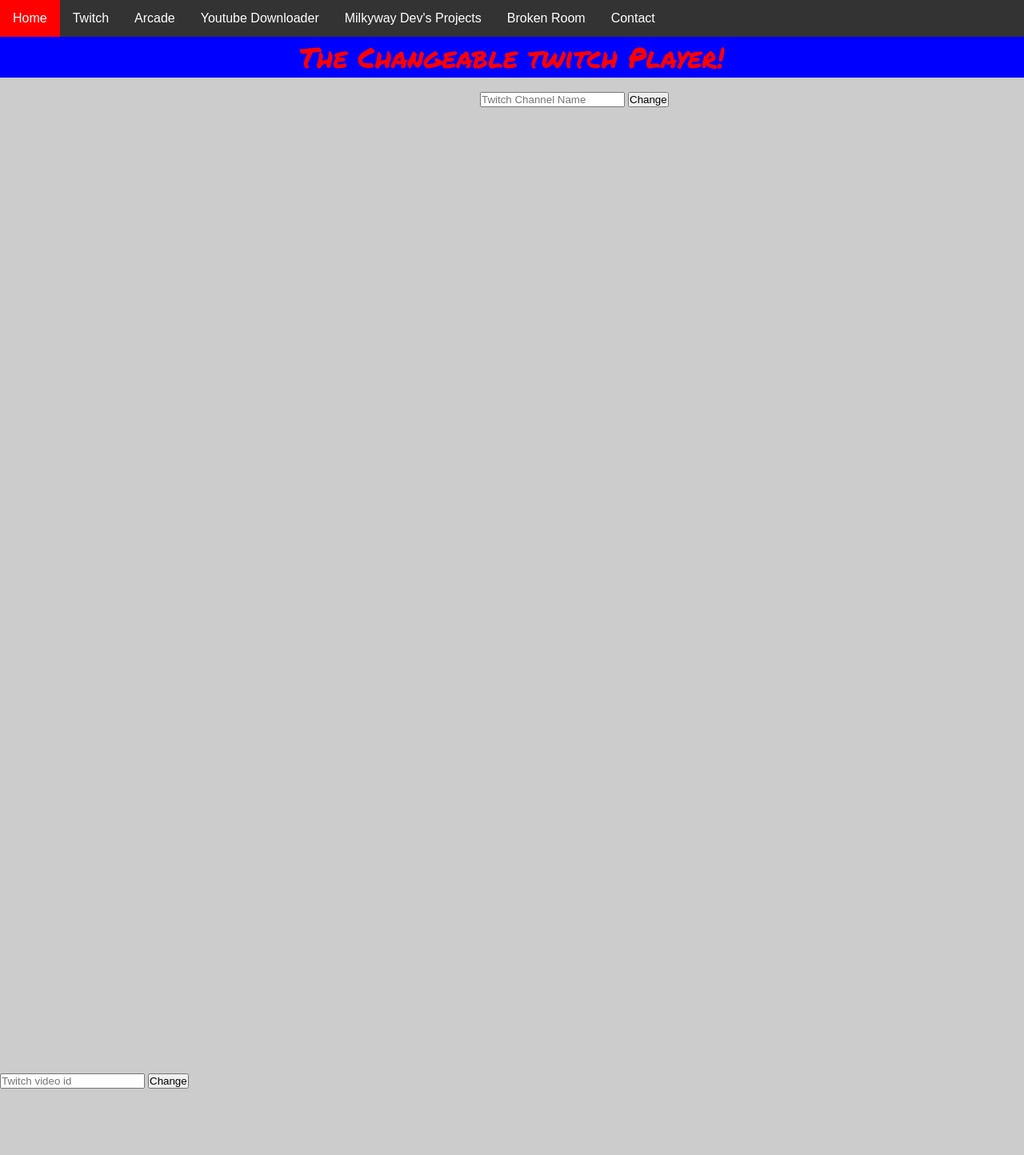
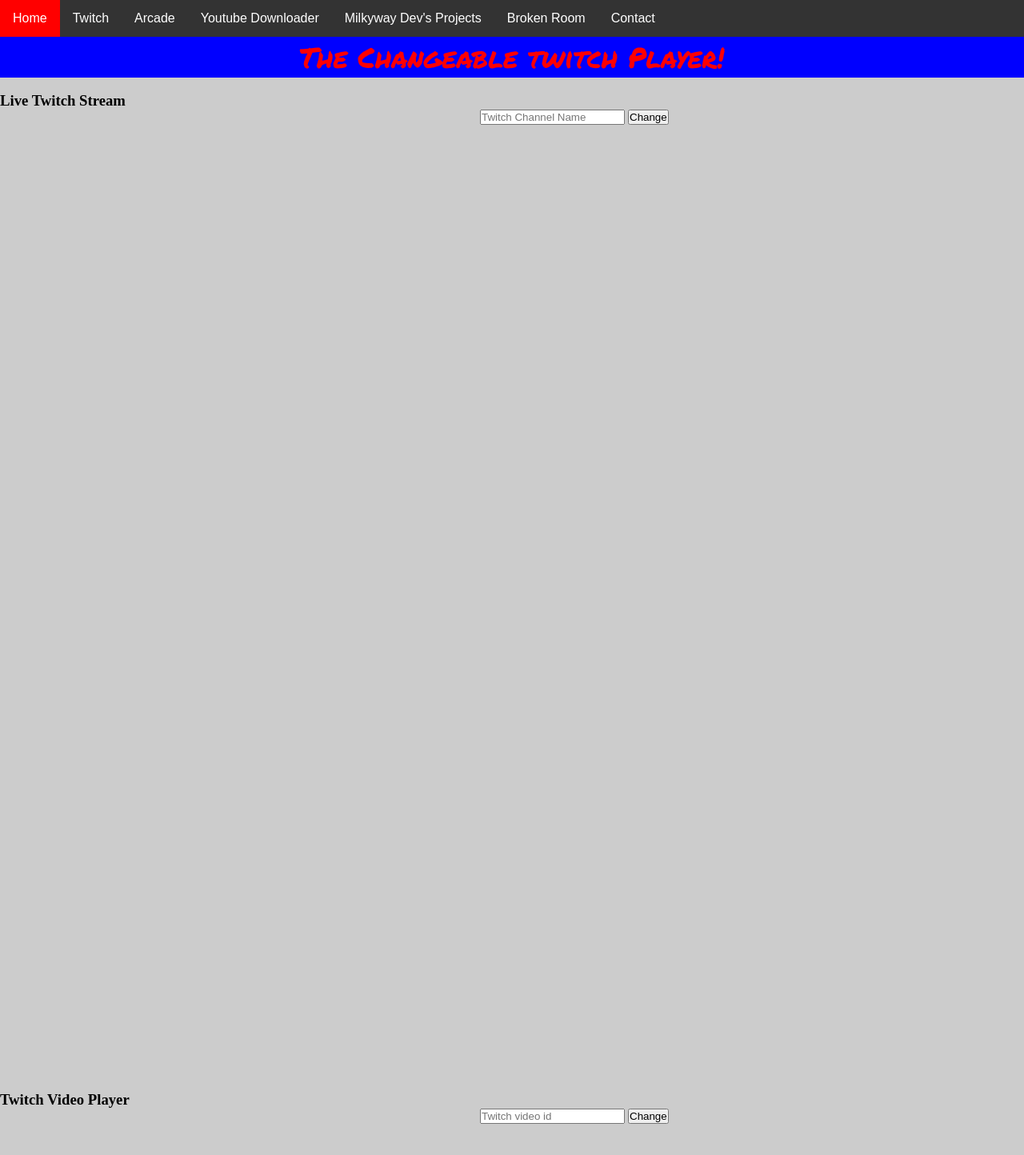
Before and after one commit to Milkyway-Devs/Root-folder, a plain HTML site: page twitch.html in a window 1280 px wide. Shown: the top 1444 px of the page at 80% size. Drawn offline with Linux system fonts and the light colour scheme.

Commit message:
Added shet

```diff
--- a/twitch.html
+++ b/twitch.html
@@ -22,6 +22,7 @@
     </div>
   <h2 class="title">The Changeable twitch Player!</h2>
   <br>
+    <h3>Live Twitch Stream</h3>
   <input id="twitchchanneltext" class="twitchchanneltext" placeholder="Twitch Channel Name">
   <button id="myBtn" onclick="changechannel()">Change</button>
   <iframe id="twitchplayer" class="twitchplayer" src="" frameborder="0" allowfullscreen="true" scrolling="no" height="700" width="1300"></iframe>
@@ -44,9 +45,10 @@
       document.getElementById("twitchchat").src = twitchchat + channel + "/chat";
     }
   </script>
-      <input id="twitchchanneltext2" class="twitchchanneltext2" placeholder="Twitch video id">
+    <h3>Twitch Video Player</h3>
+      <input id="twitchchanneltext2" class="twitchchanneltext" placeholder="Twitch video id">
   <button id="myBtn2" onclick="changechannel2()">Change</button>
-  <iframe id="twitchplayer2" class="twitchplayer2" src="" frameborder="0" allowfullscreen="true" scrolling="no" height="700" width="1300"></iframe>
+  <iframe id="twitchplayer2" class="twitchplayer" src="" frameborder="0" allowfullscreen="true" scrolling="no" height="700" width="1300"></iframe>
     <script>
     var input = document.getElementById("twitchchanneltext2");
     input.addEventListener("keyup", function (event) {
```
